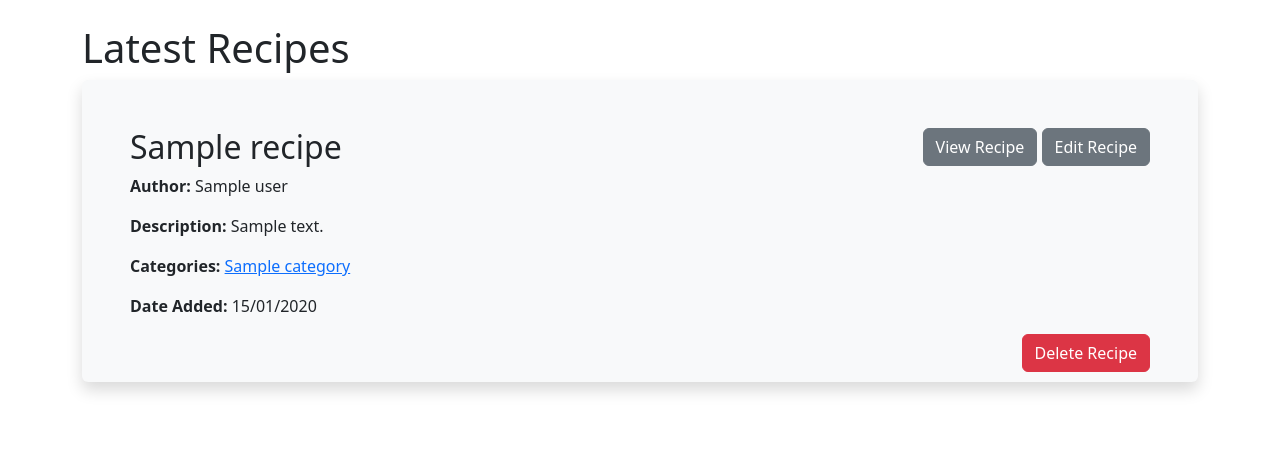
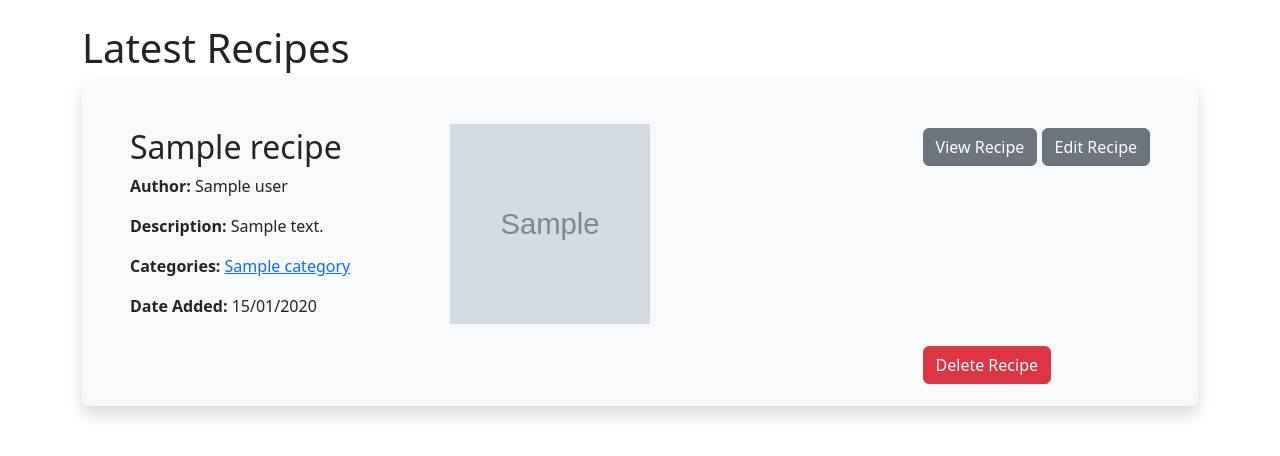
Before and after one commit to NimrodShefi/Cookbook, a Flask app: page /home in a window 1280 px wide. Shown: the part 76-532 px from the top of the page. Run offline with Flask 3, Linux system fonts and the light colour scheme; a user stored in the database is signed in; tables that the repository leaves empty hold one stand-in row (values such as "Sample post"); grey boxes marked "Sample" are stand-in pictures; parts of the project's set-up code (start-up, migrations or seed data) failed here and were passed over.

Commit message:
allowing the user to replace the image for the recipe. Adding a view option for images on recipe_card.html, with an enlarge option

```diff
--- a/cookbook/recipes/routes.py
+++ b/cookbook/recipes/routes.py
@@ -87,6 +87,7 @@ def edit_name_and_desc(id):
         # save the image to a temp folder, and in teh session save the image name
         file = request.files["images"]
         filename = secure_filename(file.filename)
+        # Run only if there is an acutal image uploaded
         if (filename != ""):
             # save the image in a temporary folder so that if something happens, and the user doesn't finish the recipe, the image can be easily deleted later and not saved in the db
             file.save(os.path.join(current_app.static_folder + "/images/temp/", filename))
--- /dev/null
+++ b/cookbook/static/css/recipe_card.css
@@ -0,0 +1,56 @@
+.recipe_card {
+    position: relative;
+    width: auto;
+    height: auto;
+}
+
+.right {
+    float: right;
+}
+
+.left {
+    width: 30%;
+}
+
+.delete {
+    position: absolute;
+    bottom: 0;
+    padding-bottom: 2%;
+}
+
+.image-container {
+    width: 200px;
+    height: 200px;
+    overflow: hidden;
+    margin-top: -105%;
+    margin-left: -250%;
+
+}
+
+.image-container:hover {
+    cursor: pointer;
+}
+
+.image-container img {
+    width: 100%;
+    height: 100%;
+    object-fit: cover;
+}
+
+
+.overlay {
+    position: fixed;
+    top: 0;
+    left: 0;
+    width: 100%;
+    height: 100%;
+    background-color: rgba(0, 0, 0, 0.8);
+    display: flex;
+    align-items: center;
+    justify-content: center;
+  }
+
+  .enlarged-img {
+    max-width: 90%;
+    max-height: 90%;
+  }
--- /dev/null
+++ b/cookbook/static/js/recipe_card.js
@@ -0,0 +1,21 @@
+function enlargeImage(img) {
+    // Create a new "overlay" element to display the enlarged image
+    var overlay = document.createElement('div');
+    overlay.classList.add('overlay');
+
+    // Create a new "img" element to display the enlarged image
+    var enlargedImg = document.createElement('img');
+    enlargedImg.src = img.src;
+    enlargedImg.classList.add('enlarged-img');
+
+    // Add the enlarged image to the overlay
+    overlay.appendChild(enlargedImg);
+
+    // Add the overlay to the page
+    document.body.appendChild(overlay);
+
+    // Add a click event listener to the overlay, so that clicking it will close it
+    overlay.addEventListener('click', function() {
+      document.body.removeChild(overlay);
+    });
+  }
--- a/cookbook/templates/recipe/recipe_card.html
+++ b/cookbook/templates/recipe/recipe_card.html
@@ -1,12 +1,21 @@
-<link rel="stylesheet" href="{{ url_for('static', filename='css/style.css') }}">
+<link rel="stylesheet" href="{{ url_for('static', filename='css/recipe_card.css') }}">
+<script src="{{ url_for('static', filename='js/recipe_card.js') }}"></script>
 
-<div class="shadow p-5 mb-5 bg-body-tertiary rounded">
+
+<div class="recipe_card shadow p-5 mb-5 bg-body-tertiary rounded">
     <div class="right">
         <a class="btn btn-secondary" href="{{url_for('recipes.view_recipe', id=recipe.id)}}">View Recipe</a>
         {% if current_user.id == recipe.user_id %}
             <a class="btn btn-secondary" href="{{url_for('recipes.edit_name_and_desc', id=recipe.id)}}">Edit Recipe</a>
         {% endif %}
+
+        {% if current_user.id == recipe.user_id %}
+            <div class="delete">
+                <a class="btn btn-danger" href="{{url_for('recipes.delete_recipe', id=recipe.id)}}">Delete Recipe</a>
             </div>
+        {% endif %}
+    </div>
+    <div class="left">
         <h2>{{recipe.name|capitalize}}</h2>
         <p><strong>Author:</strong> {{recipe.user.name|capitalize}}</p>
         <p><strong>Description:</strong> {{recipe.description|capitalize}}</p>
@@ -17,9 +26,15 @@
             {% endfor %}
         </p>
         <p><strong>Date Added:</strong> {{recipe.date_added.strftime('%d/%m/%Y')}}</p>
-    {% if current_user.id == recipe.user_id %}
+    </div>
+
     <div class="right">
-            <a class="btn btn-danger" href="{{url_for('recipes.delete_recipe', id=recipe.id)}}">Delete Recipe</a>
+        {% for image in recipe.recipe_images %}
+            <div class="image-container">
+                <img class="recipe_card" src="{{url_for('static', filename='images/recipes/' + image.image)}}"  onclick="enlargeImage(this)">
             </div>
-    {% endif %}
+        {% endfor %}
     </div>
+    <br>
+
+</div>
```
Also changed, not shown: cookbook/recipes/services/editRecipe.py (+36 -1 lines), cookbook/templates/recipe/view_recipe.html (+9 -0 lines). Lines whose indentation alone changed are shown as unchanged.
